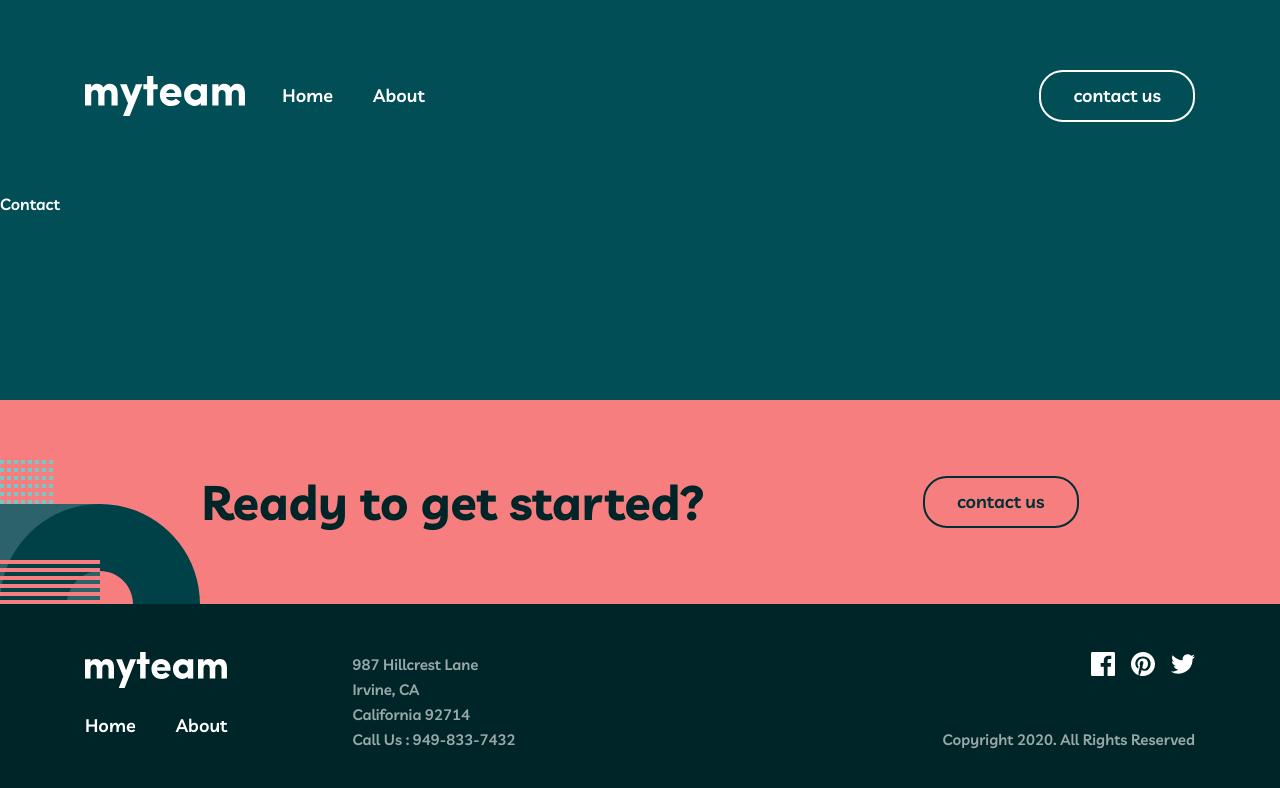
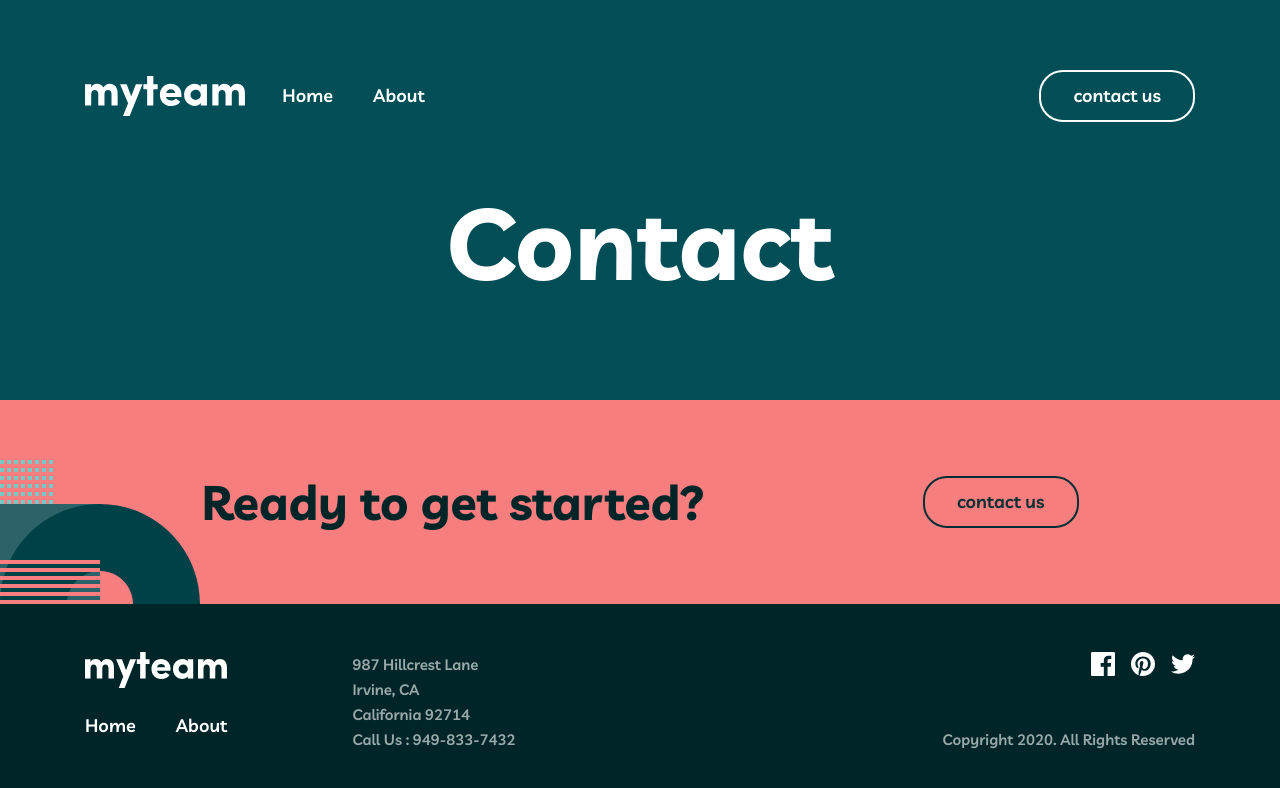
Before and after one commit to YaxyobekUz/my-team, a React (Vite) app: page /contact in a window 1280 px wide. Shown: the top 788 px of the page. Built offline with nearby package versions, Linux system fonts and the light colour scheme.

Commit message:
bugs fixed

```diff
--- a/src/components/Cta.jsx
+++ b/src/components/Cta.jsx
@@ -5,8 +5,8 @@ import circleShape from '../assets/images/circle-shape3.svg'
 const Cta = () => {
   return (
     <section className='py-76 bg-primary-light_coral relative'>
-      <img width={200} height={144} src={circleShape} className='absolute bottom-0 left-0 object-cover object-top h-144' alt="circle shape" />
-      <div className="flex justify-between items-center max-w-917 w-full px-5 mx-auto">
+      <img width={200} height={144} src={circleShape} className='absolute z-1 bottom-0 left-0 object-cover object-top h-144' alt="circle shape" />
+      <div className="flex justify-between items-center max-w-917 w-full px-5 mx-auto z-2">
         <h2 className="text-secondary-dark_green">Ready to get started?</h2>
         <Link to='contact' className='primary-btn_dark hover:primary-btn_dark-hover py-2.5 px-8 transition-colors'>contact us</Link>
       </div>
--- a/src/pages/About.jsx
+++ b/src/pages/About.jsx
@@ -2,7 +2,9 @@ import React from 'react'
 
 const About = () => {
   return (
-    <div>About</div>
+    <div className="container">
+      <h1 className="text-center">About</h1>
+    </div>
   )
 }
 
--- a/src/pages/Contact.jsx
+++ b/src/pages/Contact.jsx
@@ -2,7 +2,9 @@ import React from 'react'
 
 const Contact = () => {
   return (
-    <div>Contact</div>
+    <div className="container">
+      <h1 className="text-center">Contact</h1>
+    </div>
   )
 }
 
```
